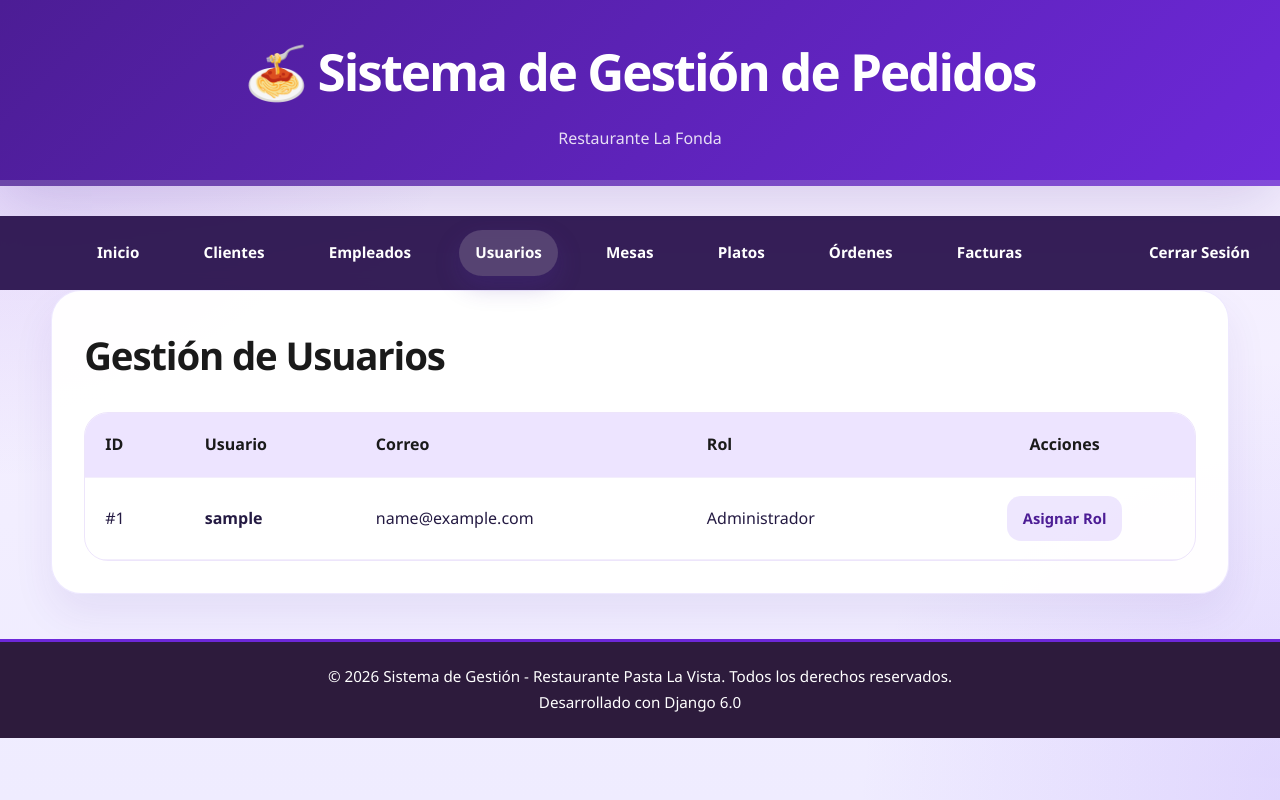
After one commit to julioe-code/la_fonda, a Django app: page /usuarios/ in a window 1280 px wide. The commit adds this page. Run offline with Django 5.2, Linux system fonts and the light colour scheme; the visitor is signed in with stand-in values (Sample User, id 1); data comes from the database, SQL or seed files in the repository.

Commit message:
Implementar roles Administrador/Mesero/Cajero y control de acceso en el sistema

```diff
--- a/gestion/templates/gestion/base.html
+++ b/gestion/templates/gestion/base.html
@@ -19,14 +19,26 @@
     </header>
 
     <nav>
+        {% if user.is_authenticated %}
+            {% load role_tags %}
             <a href="{% url 'inicio' %}" class="{% if request.resolver_match.url_name == 'inicio' %}active{% endif %}">Inicio</a>
+            {% if user|has_group:'Administrador,Mesero,Cajero' %}
                 <a href="{% url 'lista_clientes' %}" class="{% if request.resolver_match.url_name == 'lista_clientes' %}active{% endif %}">Clientes</a>
+            {% endif %}
+            {% if user|has_group:'Administrador' %}
                 <a href="{% url 'lista_empleados' %}" class="{% if request.resolver_match.url_name == 'lista_empleados' %}active{% endif %}">Empleados</a>
+                <a href="{% url 'lista_usuarios' %}" class="{% if request.resolver_match.url_name == 'lista_usuarios' %}active{% endif %}">Usuarios</a>
+            {% endif %}
+            {% if user|has_group:'Administrador,Mesero' %}
                 <a href="{% url 'lista_mesas' %}" class="{% if request.resolver_match.url_name == 'lista_mesas' %}active{% endif %}">Mesas</a>
+            {% endif %}
+            {% if user|has_group:'Administrador,Mesero,Cajero' %}
                 <a href="{% url 'lista_platos' %}" class="{% if request.resolver_match.url_name == 'lista_platos' %}active{% endif %}">Platos</a>
                 <a href="{% url 'lista_ordenes' %}" class="{% if request.resolver_match.url_name == 'lista_ordenes' %}active{% endif %}">Órdenes</a>
+            {% endif %}
+            {% if user|has_group:'Administrador,Cajero' %}
                 <a href="{% url 'lista_facturas' %}" class="{% if request.resolver_match.url_name == 'lista_facturas' %}active{% endif %}">Facturas</a>
-        {% if user.is_authenticated %}
+            {% endif %}
             <a href="{% url 'logout' %}" class="right-link">Cerrar Sesión</a>
         {% else %}
             <a href="{% url 'login' %}" class="right-link">Iniciar Sesión</a>
--- a/gestion/templates/gestion/facturas.html
+++ b/gestion/templates/gestion/facturas.html
@@ -6,7 +6,10 @@
 <h2>Gestión de Facturas</h2>
 
 <div class="page-actions">
-    <a href="{% url 'crear_factura' %}" class="btn btn-success">+ Crear Nueva Factura</a>
+    {% load role_tags %}
+    {% if user|has_group:'Administrador,Cajero' %}
+        <a href="{% url 'crear_factura' %}" class="btn btn-success">+ Crear Nueva Factura</a>
+    {% endif %}
 </div>
 
 {% if facturas %}
--- /dev/null
+++ b/gestion/templates/gestion/usuarios.html
@@ -0,0 +1,43 @@
+{% extends 'gestion/base.html' %}
+{% load role_tags %}
+
+{% block title %}Usuarios - Restaurante Pasta La Vista{% endblock %}
+
+{% block content %}
+<h2>Gestión de Usuarios</h2>
+
+<div class="table-container">
+    <table>
+        <thead>
+            <tr>
+                <th>ID</th>
+                <th>Usuario</th>
+                <th>Correo</th>
+                <th>Rol</th>
+                <th class="text-center">Acciones</th>
+            </tr>
+        </thead>
+        <tbody>
+            {% for usuario in usuarios %}
+            <tr>
+                <td>#{{ usuario.id }}</td>
+                <td><strong>{{ usuario.username }}</strong></td>
+                <td>{{ usuario.email|default:"N/A" }}</td>
+                <td>
+                    {% if usuario.is_superuser %}
+                        Administrador
+                    {% elif usuario.groups.first %}
+                        {{ usuario.groups.first.name }}
+                    {% else %}
+                        Sin rol
+                    {% endif %}
+                </td>
+                <td class="actions">
+                    <a href="{% url 'editar_usuario' usuario.id %}" class="action-btn action-btn-edit">Asignar Rol</a>
+                </td>
+            </tr>
+            {% endfor %}
+        </tbody>
+    </table>
+</div>
+{% endblock %}
--- /dev/null
+++ b/gestion/templatetags/role_tags.py
@@ -0,0 +1,26 @@
+from django import template
+
+register = template.Library()
+
+@register.filter
+def has_group(user, group_names):
+    if not user.is_authenticated:
+        return False
+
+    if user.is_superuser:
+        return True
+
+    if isinstance(group_names, str):
+        names = [name.strip() for name in group_names.split(',') if name.strip()]
+        return user.groups.filter(name__in=names).exists()
+
+    return False
+
+@register.simple_tag
+def user_role(user):
+    if not user.is_authenticated:
+        return ''
+    if user.is_superuser:
+        return 'Administrador'
+    group = user.groups.first()
+    return group.name if group else ''
--- a/gestion/urls.py
+++ b/gestion/urls.py
@@ -42,6 +42,10 @@ urlpatterns = [
     path('ordenes/<int:orden_id>/agregar-detalle/', views.agregar_detalle_orden, name='agregar_detalle_orden'),
     path('ordenes/detalle/<int:id>/eliminar/', views.eliminar_detalle_orden, name='eliminar_detalle_orden'),
 
+    # Usuario/Rol URLs
+    path('usuarios/', views.Lista_usuarios, name='lista_usuarios'),
+    path('usuarios/<int:id>/editar/', views.editar_usuario, name='editar_usuario'),
+
     # Factura URLs
     path('facturas/', views.Lista_facturas, name='lista_facturas'),
     path('facturas/crear/', views.crear_factura, name='crear_factura'),
--- a/gestion/views.py
+++ b/gestion/views.py
@@ -1,10 +1,37 @@
 from django.shortcuts import render, redirect, get_object_or_404
 from django.contrib.auth import authenticate, login, logout
-from django.contrib.auth.models import User
+from django.contrib.auth.models import User, Group
 from django.contrib.auth.decorators import login_required
 from django.contrib import messages
 from .models import Cliente, Empleado, Mesa, Plato, Orden, DetalleOrden, Factura
 from decimal import Decimal
+from functools import wraps
+
+
+def user_in_group(user, group_names):
+    if not user.is_authenticated:
+        return False
+    if user.is_superuser:
+        return True
+    if isinstance(group_names, str):
+        names = [name.strip() for name in group_names.split(',') if name.strip()]
+    else:
+        names = group_names
+    return user.groups.filter(name__in=names).exists()
+
+
+def role_required(group_names):
+    def decorator(view_func):
+        @wraps(view_func)
+        @login_required
+        def wrapper(request, *args, **kwargs):
+            if user_in_group(request.user, group_names):
+                return view_func(request, *args, **kwargs)
+            messages.error(request, 'No tienes permiso para acceder a esta sección.')
+            return redirect('inicio')
+        return wrapper
+    return decorator
+
 
 # Vistas Para Autenticación
 
@@ -51,6 +78,11 @@ def register_view(request):
         else:
             # Crear usuario
             user = User.objects.create_user(username=username, email=email, password=password1)
+            try:
+                group = Group.objects.get(name='Mesero')
+            except Group.DoesNotExist:
+                group = Group.objects.create(name='Mesero')
+            user.groups.add(group)
             login(request, user)
             messages.success(request, 'Registro exitoso. Bienvenido al sistema')
             return redirect('inicio')
@@ -93,7 +125,7 @@ def Lista_clientes(request):
     return render(request, 'gestion/clientes.html', {'clientes': clientes})
 
 
-@login_required
+@role_required(['Administrador'])
 def crear_cliente(request):
     """Crear nuevo cliente"""
     if request.method == 'POST':
@@ -115,7 +147,7 @@ def crear_cliente(request):
     return render(request, 'gestion/cliente_form.html')
 
 
-@login_required
+@role_required(['Administrador'])
 def editar_cliente(request, id):
     """Editar cliente"""
     cliente = get_object_or_404(Cliente, id=id)
@@ -135,7 +167,7 @@ def editar_cliente(request, id):
     return render(request, 'gestion/cliente_form.html', {'cliente': cliente})
 
 
-@login_required
+@role_required(['Administrador'])
 def eliminar_cliente(request, id):
     """Eliminar cliente"""
     cliente = get_object_or_404(Cliente, id=id)
@@ -152,14 +184,14 @@ def eliminar_cliente(request, id):
 # CRUD Empleado
 
 
-@login_required
+@role_required(['Administrador'])
 def Lista_empleados(request):
     """Listar todos los empleados"""
     empleados = Empleado.objects.all().order_by('-id')
     return render(request, 'gestion/empleados.html', {'empleados': empleados})
 
 
-@login_required
+@role_required(['Administrador'])
 def crear_empleado(request):
     """Crear nuevo empleado"""
     if request.method == 'POST':
@@ -184,7 +216,7 @@ def crear_empleado(request):
     return render(request, 'gestion/empleado_form.html', {'cargos': cargos})
 
 
-@login_required
+@role_required(['Administrador'])
 def editar_empleado(request, id):
     """Editar empleado"""
     empleado = get_object_or_404(Empleado, id=id)
@@ -206,7 +238,7 @@ def editar_empleado(request, id):
     return render(request, 'gestion/empleado_form.html', {'empleado': empleado, 'cargos': cargos})
 
 
-@login_required
+@role_required(['Administrador'])
 def eliminar_empleado(request, id):
     """Eliminar empleado"""
     empleado = get_object_or_404(Empleado, id=id)
@@ -223,14 +255,14 @@ def eliminar_empleado(request, id):
 # CRUD Mesa
 
 
-@login_required
+@role_required(['Administrador','Mesero'])
 def Lista_mesa(request):
     """Listar todas las mesas"""
     mesas = Mesa.objects.all().order_by('numero_mesa')
     return render(request, 'gestion/mesas.html', {'mesas': mesas})
 
 
-@login_required
+@role_required(['Administrador'])
 def crear_mesa(request):
     """Crear nueva mesa"""
     estados = Mesa.ESTADOS_MESA
@@ -255,7 +287,7 @@ def crear_mesa(request):
     return render(request, 'gestion/mesa_form.html', {'estados': estados})
 
 
-@login_required
+@role_required(['Administrador'])
 def editar_mesa(request, id):
     """Editar mesa"""
     mesa = get_object_or_404(Mesa, id=id)
@@ -280,7 +312,7 @@ def editar_mesa(request, id):
     return render(request, 'gestion/mesa_form.html', {'mesa': mesa, 'estados': estados})
 
 
-@login_required
+@role_required(['Administrador'])
 def eliminar_mesa(request, id):
     """Eliminar mesa"""
     mesa = get_object_or_404(Mesa, id=id)
@@ -295,14 +327,14 @@ def eliminar_mesa(request, id):
 
 # CRUD Plato
 
-@login_required
+@role_required(['Administrador','Mesero','Cajero'])
 def Lista_platos(request):
     """Listar todos los platos"""
     platos = Plato.objects.all().order_by('-id')
     return render(request, 'gestion/platos.html', {'platos': platos})
 
 
-@login_required
+@role_required(['Administrador'])
 def crear_plato(request):
     """Crear nuevo plato"""
     if request.method == 'POST':
@@ -328,7 +360,7 @@ def crear_plato(request):
     return render(request, 'gestion/plato_form.html')
 
 
-@login_required
+@role_required(['Administrador'])
 def editar_plato(request, id):
     """Editar plato"""
     plato = get_object_or_404(Plato, id=id)
@@ -350,7 +382,7 @@ def editar_plato(request, id):
     return render(request, 'gestion/plato_form.html', {'plato': plato})
 
 
-@login_required
+@role_required(['Administrador'])
 def eliminar_plato(request, id):
     """Eliminar plato"""
     plato = get_object_or_404(Plato, id=id)
@@ -367,14 +399,14 @@ def eliminar_plato(request, id):
 # CRUD Orden
 
 
-@login_required
+@role_required(['Administrador','Mesero','Cajero'])
 def Lista_ordenes(request):
     """Listar todas las órdenes"""
     ordenes = Orden.objects.all().order_by('-fecha_hora')
     return render(request, 'gestion/ordenes.html', {'ordenes': ordenes})
 
 
-@login_required
+@role_required(['Administrador','Mesero'])
 def crear_orden(request):
     """Crear nueva orden con platos"""
     if request.method == 'POST':
@@ -427,12 +459,16 @@ def crear_orden(request):
     return render(request, 'gestion/orden_form.html', context)
 
 
-@login_required
+@role_required(['Administrador','Mesero','Cajero'])
 def editar_orden(request, id):
     """Editar orden y sus detalles"""
     orden = get_object_or_404(Orden, id=id)
 
     if request.method == 'POST':
+        if not user_in_group(request.user, ['Administrador', 'Mesero']):
+            messages.error(request, 'No tienes permiso para modificar esta orden.')
+            return redirect('editar_orden', id=orden.id)
+
         orden.estado_orden = request.POST.get('estado_orden', orden.estado_orden)
         orden.save()
         messages.success(request, 'Orden actualizada exitosamente')
@@ -449,7 +485,7 @@ def editar_orden(request, id):
     return render(request, 'gestion/orden_detail.html', context)
 
 
-@login_required
+@role_required(['Administrador','Mesero'])
 def agregar_detalle_orden(request, orden_id):
     """Agregar detalle a una orden"""
     orden = get_object_or_404(Orden, id=orden_id)
@@ -472,7 +508,7 @@ def agregar_detalle_orden(request, orden_id):
     return redirect('editar_orden', id=orden_id)
 
 
-@login_required
+@role_required(['Administrador','Mesero'])
 def eliminar_detalle_orden(request, id):
     """Eliminar detalle de una orden"""
     detalle = get_object_or_404(DetalleOrden, id=id)
@@ -489,7 +525,7 @@ def eliminar_detalle_orden(request, id):
     return redirect('editar_orden', id=orden_id)
 
 
-@login_required
+@role_required(['Administrador'])
 def eliminar_orden(request, id):
     """Eliminar orden"""
     orden = get_object_or_404(Orden, id=id)
@@ -506,18 +542,42 @@ def eliminar_orden(request, id):
     return render(request, 'gestion/orden_confirm_delete.html', {'orden': orden})
 
 
+@role_required(['Administrador'])
+def Lista_usuarios(request):
+    """Listar usuarios y sus roles"""
+    usuarios = User.objects.order_by('username')
+    return render(request, 'gestion/usuarios.html', {'usuarios': usuarios})
+
+
+@role_required(['Administrador'])
+def editar_usuario(request, id):
+    """Asignar rol a un usuario"""
+    usuario = get_object_or_404(User, id=id)
+    roles = Group.objects.filter(name__in=['Administrador', 'Mesero', 'Cajero'])
+
+    if request.method == 'POST':
+        rol_seleccionado = request.POST.get('role')
+        usuario.groups.clear()
+        if rol_seleccionado:
+            group, _ = Group.objects.get_or_create(name=rol_seleccionado)
+            usuario.groups.add(group)
+        messages.success(request, 'Rol actualizado correctamente')
+        return redirect('lista_usuarios')
+
+    return render(request, 'gestion/usuario_form.html', {'usuario': usuario, 'roles': roles})
+
 
 # CRUD Factura
 
 
-@login_required
+@role_required(['Administrador','Cajero'])
 def Lista_facturas(request):
     """Listar todas las facturas"""
     facturas = Factura.objects.all().order_by('-fecha_factura')
     return render(request, 'gestion/facturas.html', {'facturas': facturas})
 
 
-@login_required
+@role_required(['Administrador','Cajero'])
 def crear_factura(request):
     """Crear nueva factura"""
     ordenes_sin_factura = Orden.objects.exclude(factura__isnull=False)
@@ -560,7 +620,7 @@ def crear_factura(request):
     return render(request, 'gestion/factura_form.html', context)
 
 
-@login_required
+@role_required(['Administrador'])
 def eliminar_factura(request, id):
     """Eliminar factura"""
     factura = get_object_or_404(Factura, id=id)
```
Also changed, not shown: gestion/apps.py (+13 -0 lines), gestion/templates/gestion/clientes.html (+10 -3 lines), gestion/templates/gestion/empleados.html (+10 -3 lines), gestion/templates/gestion/mesas.html (+10 -3 lines), gestion/templates/gestion/orden_detail.html (+20 -1 lines), gestion/templates/gestion/ordenes.html (+10 -5 lines), gestion/templates/gestion/platos.html (+10 -3 lines), gestion/templates/gestion/usuario_form.html (added, +24 -0 lines), gestion/templatetags/__init__.py (added). Lines whose indentation alone changed are shown as unchanged.
